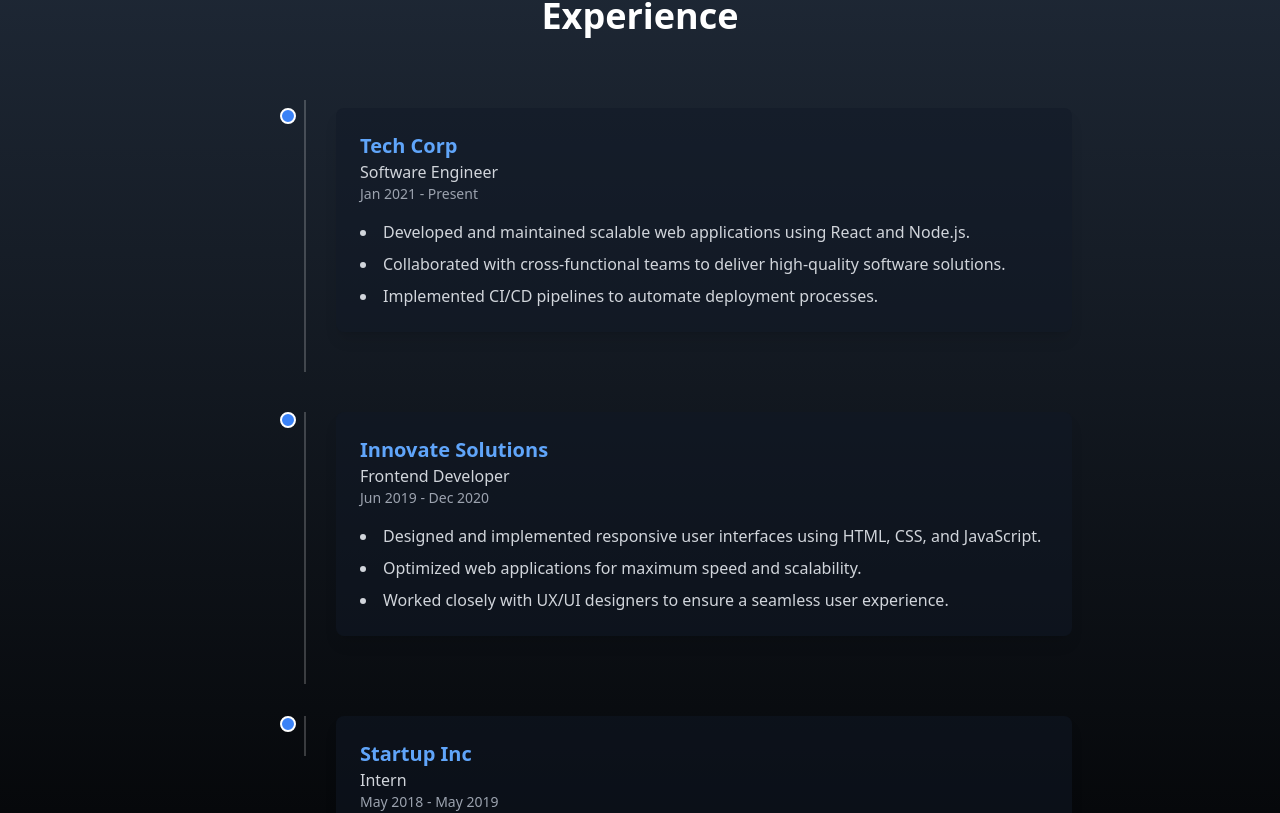
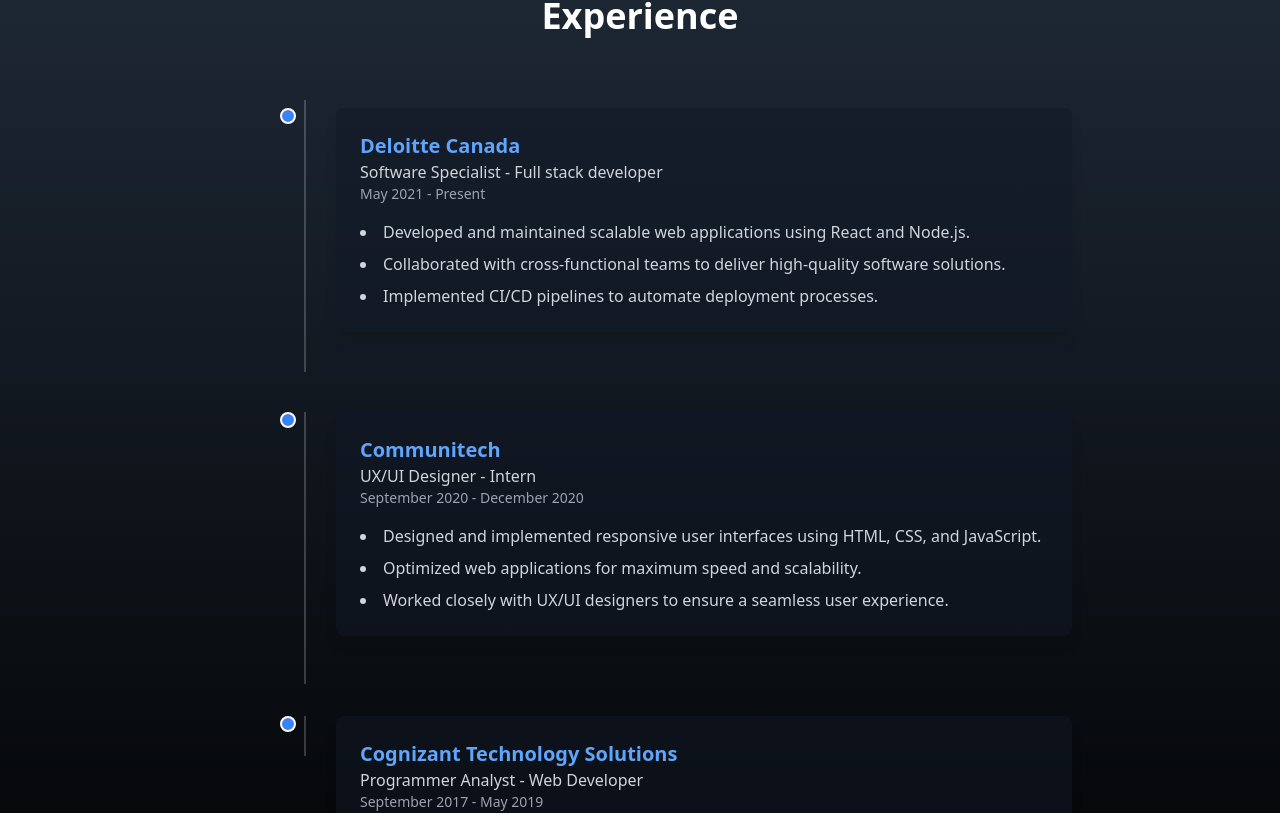
Before and after one commit to shubhammathur45/shubhamPortfolio, a React (Vite) app: page / in a window 1280 px wide. Shown: the part 2468-3281 px from the top of the page. Built offline with nearby package versions, Linux system fonts and the light colour scheme.

Commit message:
Updating experience section

```diff
--- a/src/components/Experience.jsx
+++ b/src/components/Experience.jsx
@@ -3,9 +3,9 @@ import React from 'react'
     const experiences = [
         {
           id: 1,
-          company: "Tech Corp",
-          title: "Software Engineer",
-          date: "Jan 2021 - Present",
+          company: "Deloitte Canada",
+          title: "Software Specialist - Full stack developer",
+          date: "May 2021 - Present",
           description: [
             "Developed and maintained scalable web applications using React and Node.js.",
             "Collaborated with cross-functional teams to deliver high-quality software solutions.",
@@ -14,9 +14,9 @@ import React from 'react'
         },
         {
           id: 2,
-          company: "Innovate Solutions",
-          title: "Frontend Developer",
-          date: "Jun 2019 - Dec 2020",
+          company: "Communitech",
+          title: "UX/UI Designer - Intern",
+          date: "September 2020 - December 2020",
           description: [
             "Designed and implemented responsive user interfaces using HTML, CSS, and JavaScript.",
             "Optimized web applications for maximum speed and scalability.",
@@ -25,9 +25,9 @@ import React from 'react'
         },
         {
           id: 3,
-          company: "Startup Inc",
-          title: "Intern",
-          date: "May 2018 - May 2019",
+          company: "Cognizant Technology Solutions",
+          title: "Programmer Analyst - Web Developer",
+          date: "September 2017 - May 2019",
           description: [
             "Assisted in the development of new features for the company's flagship product.",
             "Performed code reviews and debugging to ensure code quality.",
```
